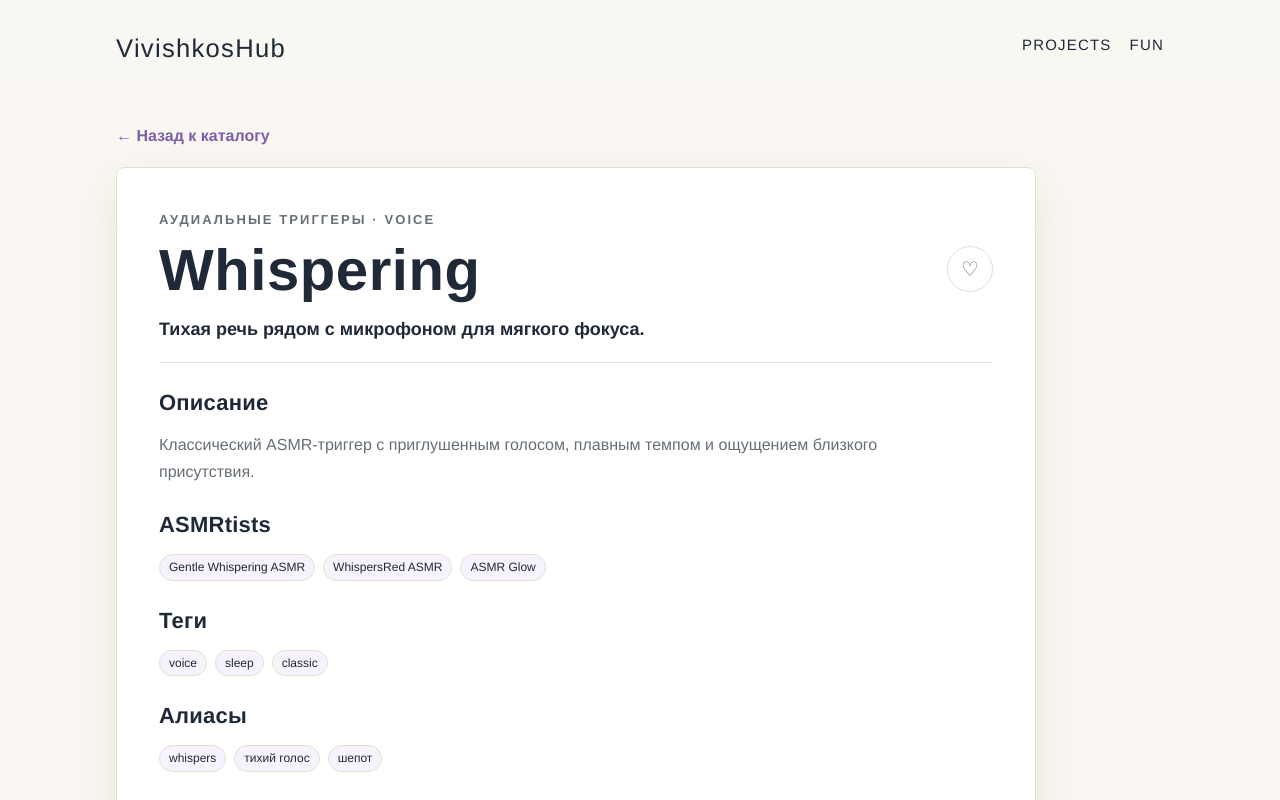
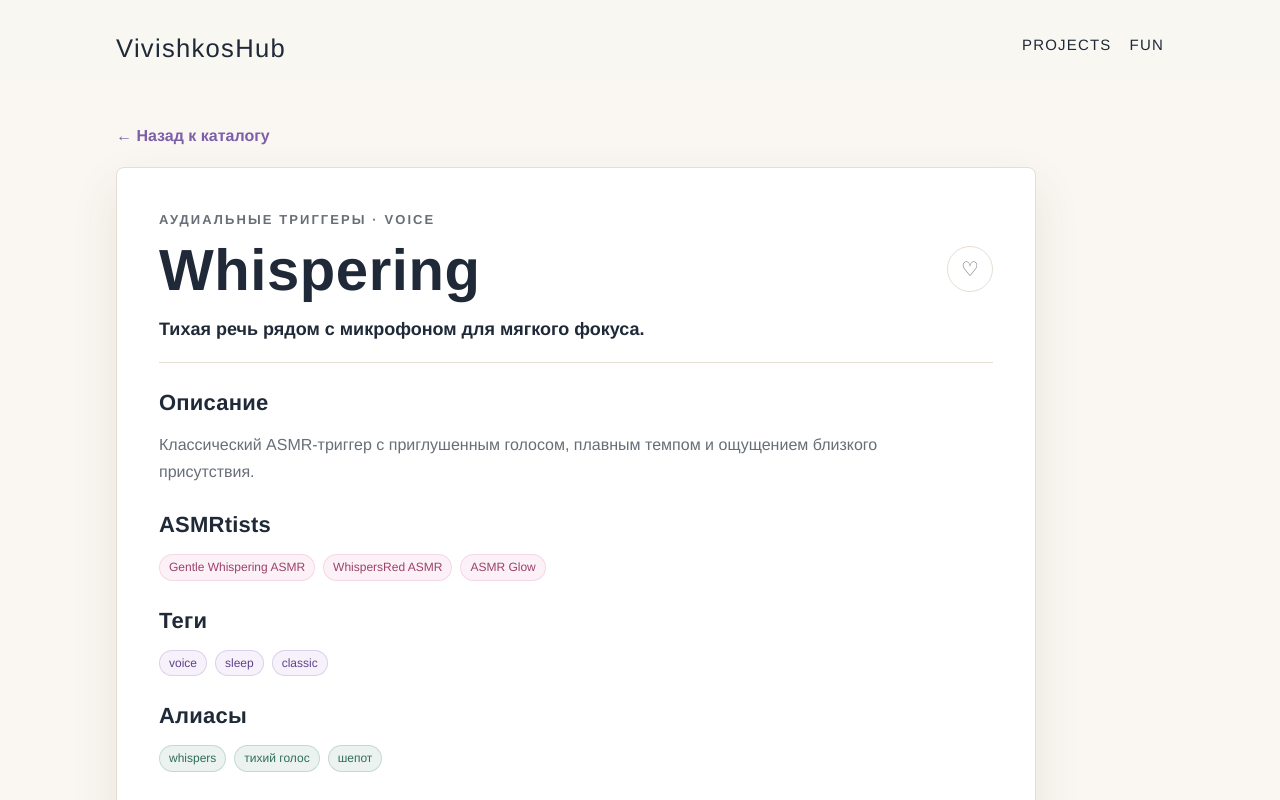
Before and after one commit to vivishko/vivishkoshub, a Next.js app in the folder apps/web/: page /asmr/triggers/whispering in a window 1280 px wide. Shown: the top 800 px of the page. Built offline with nearby package versions, Linux system fonts and the light colour scheme.

Commit message:
style(asmr): distinguish trigger detail chips

```diff
--- a/apps/web/src/app/asmr/triggers/[slug]/page.tsx
+++ b/apps/web/src/app/asmr/triggers/[slug]/page.tsx
@@ -108,7 +108,7 @@ export default async function AsmrTriggerPage({
                     if (asmrtist?.url) {
                       return (
                         <a
-                          className="asmr-tag"
+                          className="asmr-tag asmr-tag-asmrtist"
                           href={asmrtist.url}
                           key={asmrtistName}
                           rel="noreferrer"
@@ -119,7 +119,7 @@ export default async function AsmrTriggerPage({
                       );
                     }
 
-                    return <TriggerTag key={asmrtistName} tag={asmrtistName} />;
+                    return <TriggerTag key={asmrtistName} tag={asmrtistName} variant="asmrtist" />;
                   })}
                 </div>
               </section>
@@ -133,6 +133,7 @@ export default async function AsmrTriggerPage({
                     href={`/asmr?tag=${encodeURIComponent(tag)}${locale === "en" ? "&lang=en" : ""}`}
                     key={tag}
                     tag={tag}
+                    variant="tag"
                   />
                 ))}
               </div>
@@ -142,9 +143,7 @@ export default async function AsmrTriggerPage({
               <h2>{copy.aliases}</h2>
               <div className="asmr-tags">
                 {trigger.aliases.map((alias) => (
-                  <span className="asmr-tag" key={alias}>
-                    {alias}
-                  </span>
+                  <TriggerTag key={alias} tag={alias} variant="alias" />
                 ))}
               </div>
             </section>
--- a/apps/web/src/app/globals.css
+++ b/apps/web/src/app/globals.css
@@ -966,8 +966,27 @@ p {
 .asmr-tag {
   min-height: 26px;
   padding: 5px 9px;
+  border: 1px solid transparent;
   background: rgba(196, 167, 231, 0.14);
   font-size: 12px;
+}
+
+.asmr-tag-tag {
+  border-color: rgba(124, 95, 168, 0.22);
+  background: rgba(196, 167, 231, 0.16);
+  color: #5f438a;
+}
+
+.asmr-tag-asmrtist {
+  border-color: rgba(233, 168, 199, 0.36);
+  background: rgba(233, 168, 199, 0.16);
+  color: #9b426b;
+}
+
+.asmr-tag-alias {
+  border-color: rgba(92, 151, 130, 0.28);
+  background: rgba(92, 151, 130, 0.12);
+  color: #2f6f59;
 }
 
 .asmr-video-link {
--- a/apps/web/src/features/asmr/components/TriggerTag.tsx
+++ b/apps/web/src/features/asmr/components/TriggerTag.tsx
@@ -3,16 +3,19 @@ import Link from "next/link";
 type TriggerTagProps = {
   tag: string;
   href?: string;
+  variant?: "tag" | "alias" | "asmrtist";
 };
 
-export default function TriggerTag({ tag, href }: TriggerTagProps) {
+export default function TriggerTag({ tag, href, variant = "tag" }: TriggerTagProps) {
+  const className = `asmr-tag asmr-tag-${variant}`;
+
   if (href) {
     return (
-      <Link className="asmr-tag" href={href}>
+      <Link className={className} href={href}>
         {tag}
       </Link>
     );
   }
 
-  return <span className="asmr-tag">{tag}</span>;
+  return <span className={className}>{tag}</span>;
 }
```
